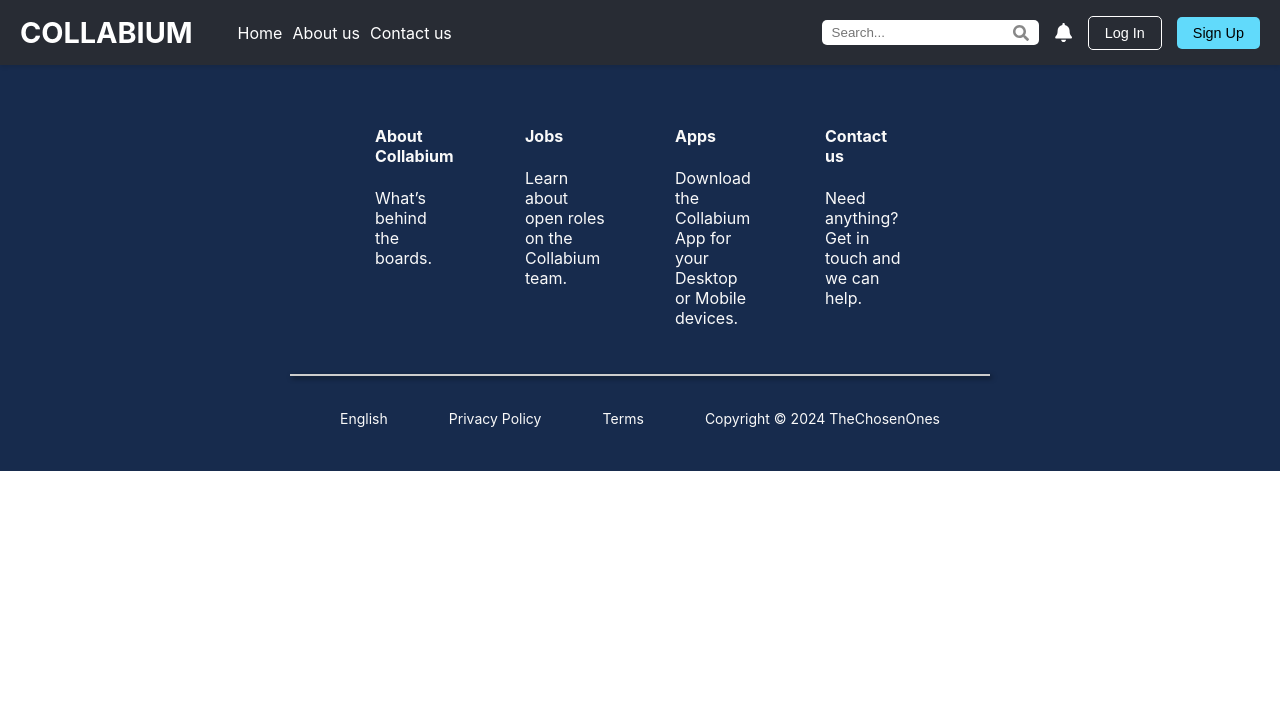
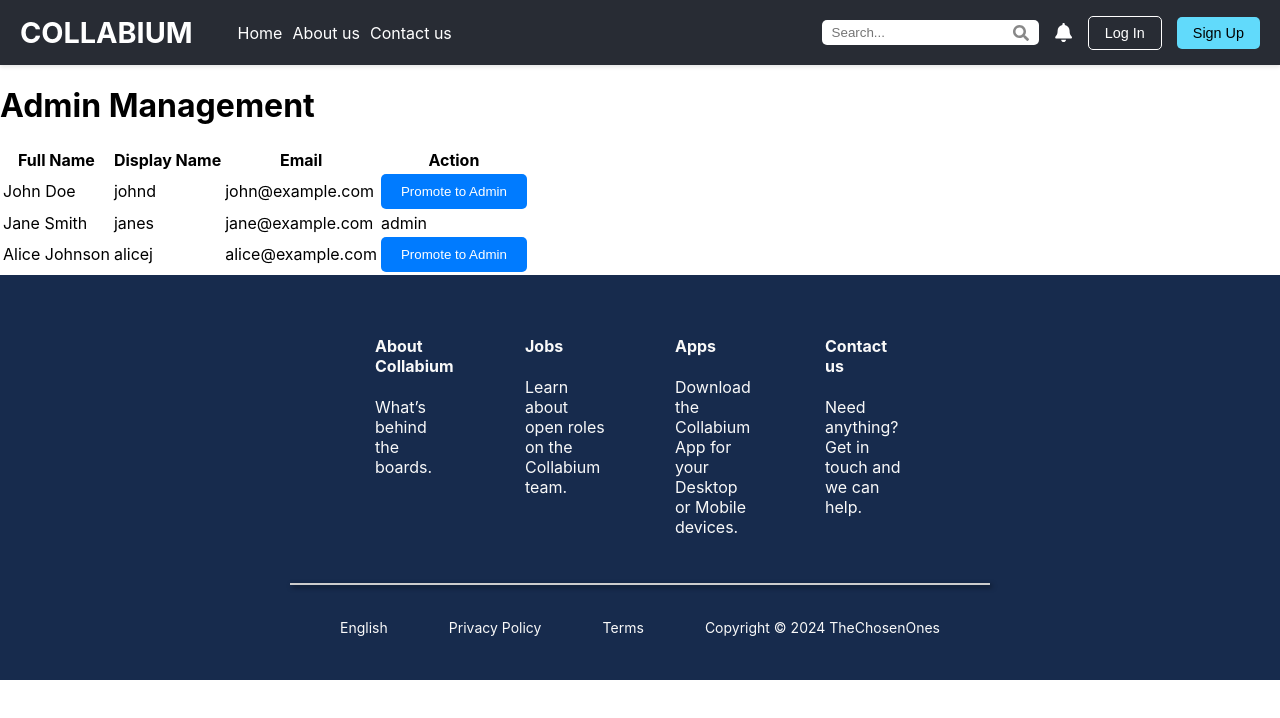
Before and after one commit to KianShirvani/TheChosenOnes, a React (Create React App) app in the folder frontend/: page /adminManagement in a window 1280 px wide. Shown: the top 718 px of the page. Built offline with nearby package versions, Linux system fonts and the light colour scheme.

Commit message:
Set up base structure of admin management page

```diff
--- a/frontend/src/App.js
+++ b/frontend/src/App.js
@@ -6,6 +6,7 @@ import LoginPage from "./pages/LoginPage";
 import Footer from "./components/Footer";
 import SignupPage from "./pages/SignupPage";
 import TaskBoard from "./components/TaskBoard";
+import AdminManagement from "./pages/AdminManagement";
 
 function App() {
   return (
@@ -16,6 +17,7 @@ function App() {
         <Route path="/login" element={<LoginPage />} />
         <Route path="/signup" element={<SignupPage />} />
         <Route path="/tasks" element={<TaskBoard />} />  {/* ✅ Task Management Page */}
+        <Route path="/adminManagement" element={<AdminManagement/>} /> {/* admin page to view users & promote them */}
       </Routes>
       <Footer />
     </Router>
--- /dev/null
+++ b/frontend/src/pages/AdminManagement.js
@@ -0,0 +1,62 @@
+import React, { useState } from "react";
+import { useNavigate } from "react-router-dom";
+import { Button } from "../components/ui/button";
+
+const AdminManagement = () => {
+    const navigate = useNavigate();
+
+    // mock data for users (for UI testing)
+    // change this once connected to the database to pull the actual data
+    const [users, setUsers] = useState([
+        { id: 1, fullName: "John Doe", displayName: "johnd", email: "john@example.com", isAdmin: false },
+        { id: 2, fullName: "Jane Smith", displayName: "janes", email: "jane@example.com", isAdmin: true },
+        { id: 3, fullName: "Alice Johnson", displayName: "alicej", email: "alice@example.com", isAdmin: false },
+    ]);
+
+    const promoteToAdmin = (userId) => {
+        // modify this once connected to the backend
+        console.log(`Promote user with ID ${userId} to admin`);
+        // update the user's isAdmin status in the state
+        setUsers(users.map(user => user.id === userId ? { ...user, isAdmin: true } : user));
+    };
+
+    return (
+        <div className="admin=management-container">
+            <h1>Admin Management</h1>
+            <table>
+                <thead>
+                    <tr>
+                        <th>Full Name</th>
+                        <th>Display Name</th>
+                        <th>Email</th>
+                        <th>Action</th>
+                    </tr>
+                </thead>
+                <tbody>
+                    {users.map((user) => (
+                        <tr key={user.id}>
+                            <td>{user.fullName}</td>
+                            <td>{user.displayName}</td>
+                            <td>{user.email}</td>
+                            <td>
+                                {user.isAdmin ? (
+                                    "admin"
+                                ) : (
+                                    <Button onClick={() => promoteToAdmin(user.id)}>
+                                        Promote to Admin
+                                    </Button>
+                                )}
+                            </td>
+                        </tr>
+                    ))}
+                </tbody>
+            </table>
+        </div>
+    );
+};
+
+const styles = {
+
+};
+
+export default AdminManagement;
```
